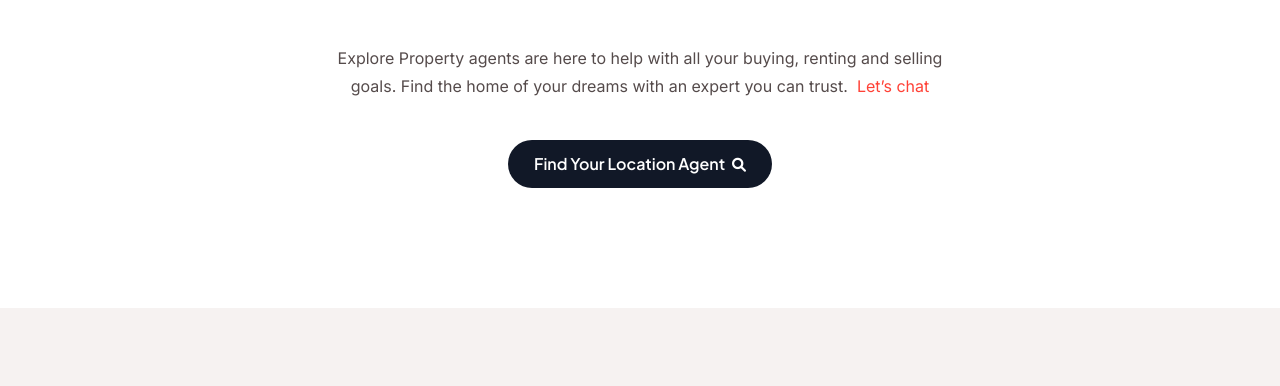
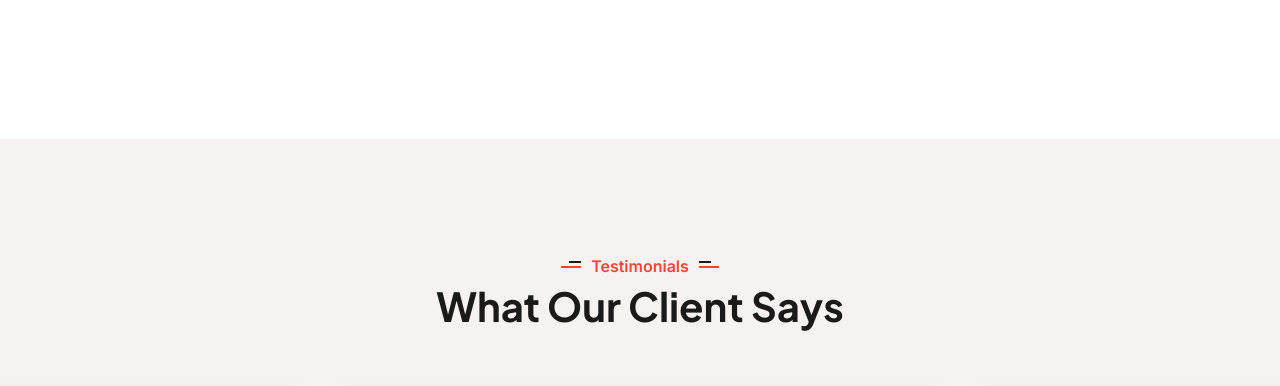
Before and after one commit to HoangNgo77/RealEstate, a plain HTML site: page index.html in a window 1280 px wide. Shown: the part 6025-6411 px from the top of the page. Drawn offline with Linux system fonts and the light colour scheme; animation ran at ten frames a second.

Commit message:
Update index.html

```diff
--- a/index.html
+++ b/index.html
@@ -2493,7 +2493,7 @@ Team Area
                 <button data-slider-next="#teamSlider1" class="slider-arrow slider-next"><i class="far fa-arrow-right"></i></button>
             </div>
 
-            <div class="row gy-40 justify-content-center">
+            <div hidden class="row gy-40 justify-content-center">
                 <div class="col-xl-8">
                     <p class="chat-text-wrap text-center pe-xl-5 ps-xl-5 mb-0">Explore Property agents are here to help with all your buying, renting and selling goals. Find the home of your dreams with an expert you can trust. <a class="text-theme" href="contact.html"> Let’s chat</a></p>
                 </div>
```
